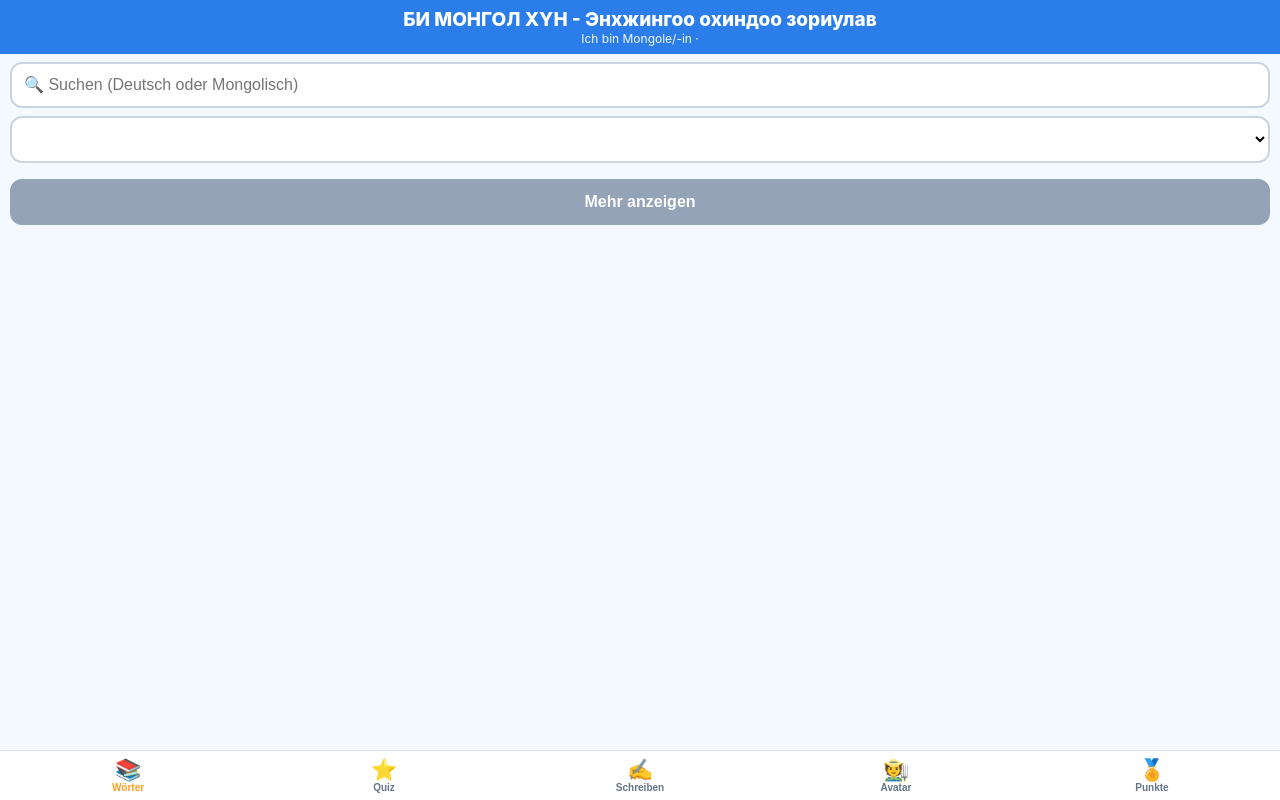
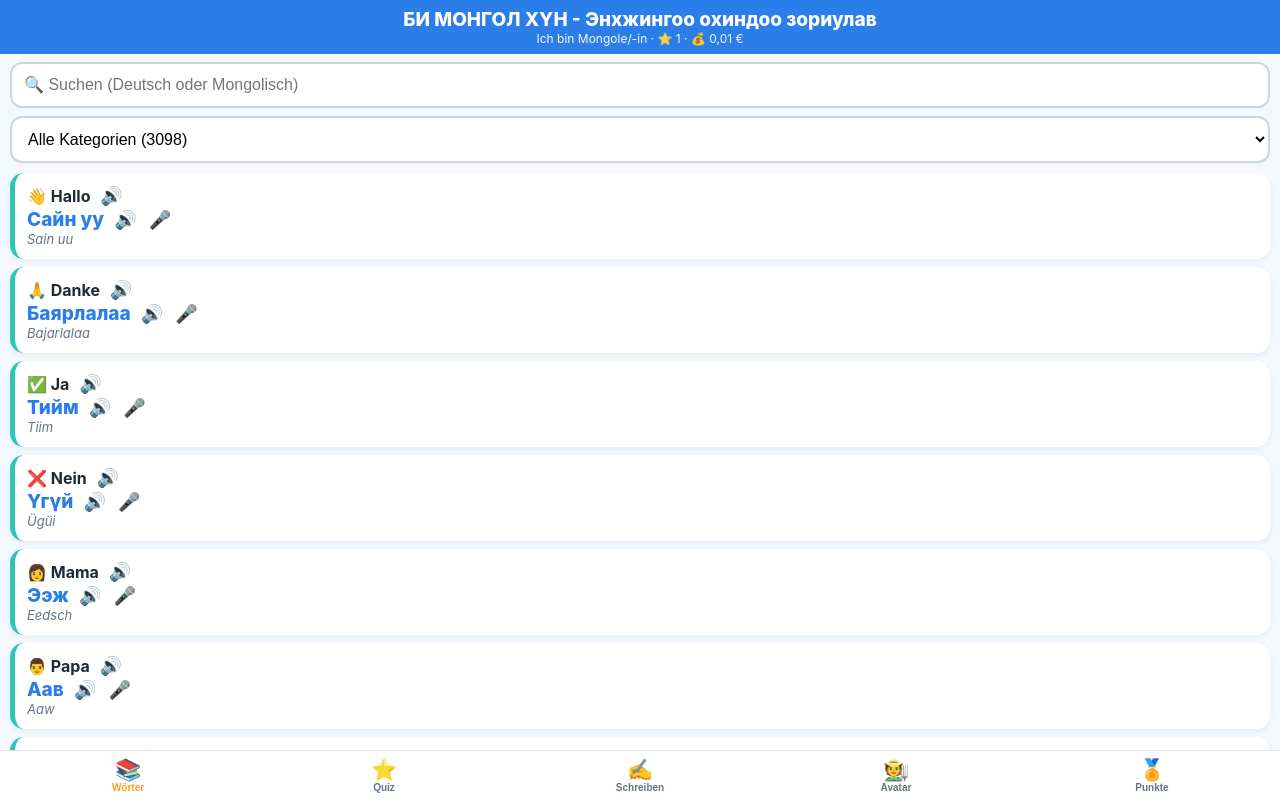
Before and after one commit to Sultaninho12/Bi-Mongol-Hun, a plain HTML site: page index.html in a window 1280 px wide. Drawn offline with Linux system fonts and the light colour scheme; files whose address does not match are found by name.

Commit message:
Update index.html

```diff
--- a/index.html
+++ b/index.html
@@ -187,7 +187,7 @@ gx.font=f+s+'px '+fam;while(gx.measureText(cur.m).width>w-20&&s>16){s-=4;gx.font
 gx.fillStyle='rgba(43,125,233,.22)';gx.textAlign='center';gx.textBaseline='middle';gx.fillText(cur.m,w/2,CH/2)}
 $('cat2').onchange=nextW;
 function ymd(d){return d.getFullYear()+'-'+(d.getMonth()+1)+'-'+d.getDate()}
-function daily(){var n=new Date(),d=ymd(n);if(S.day==d)return;S.ds=(S.day==ymd(new Date(n.getTime()-864e5)))?S.ds+1:1;S.day=d;var b=Math.min(S.ds,7)*0,1;addPts(b);save();toast('📅 Tag '+S.ds+' in Folge! +'+b+' Punkte')}
+function daily(){var n=new Date(),d=ymd(n);if(S.day==d)return;S.ds=(S.day==ymd(new Date(n.getTime()-864e5)))?S.ds+1:1;S.day=d;var b=Math.min(S.ds,7)*1;addPts(b);save();toast('📅 Tag '+S.ds+' in Folge! +'+b+' Punkte')}
 setTimeout(daily,700);
 }
 /*LOADER*/
```
